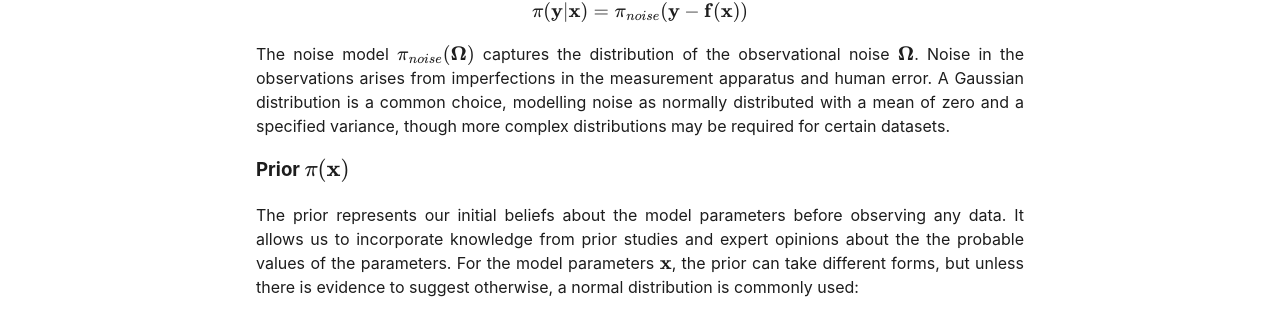
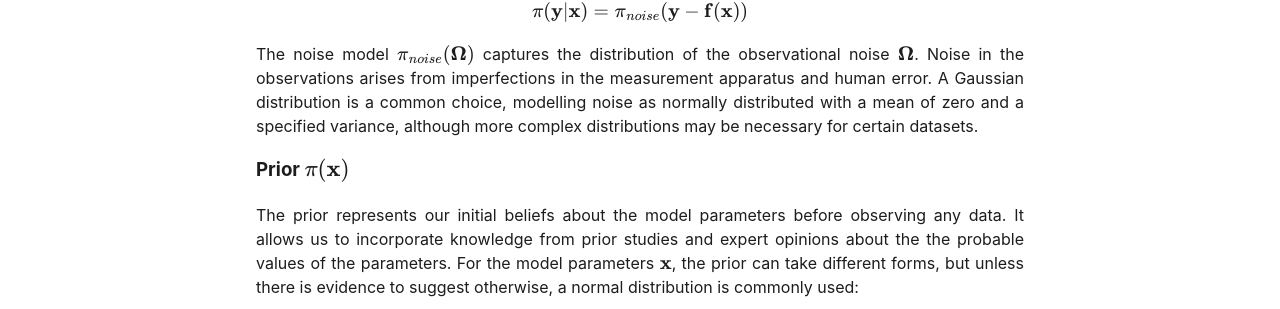
Before and after one commit to mark-hobbs/mark-hobbs.github.io, a Jekyll site: the page built from _posts/2024-12-02-bayesian-inference.md, in a window 1280 px wide and 900 px high, scrolled down 5553 px. Shown: the part 216-525 px from the top of the window. Built offline with Jekyll 4.4.1, drawn with Linux system fonts in a browser that asks for light colours; formulas are drawn with MathJax 3.

Commit message:
General updates

```diff
--- a/_posts/2024-12-02-bayesian-inference.md
+++ b/_posts/2024-12-02-bayesian-inference.md
@@ -119,7 +119,7 @@ $$
 \pi(\textbf{y}|\textbf{x}) = \pi_{noise}(\textbf{y} - \textbf{f}(\textbf{x}))
 $$
 
-The noise model $\pi_{noise}(\mathbf{\Omega})$ captures the distribution of the observational noise $\mathbf{\Omega}$. Noise in the observations arises from imperfections in the measurement apparatus and human error. A Gaussian distribution is a common choice, modelling noise as normally distributed with a mean of zero and a specified variance, though more complex distributions may be required for certain datasets.
+The noise model $\pi_{noise}(\mathbf{\Omega})$ captures the distribution of the observational noise $\mathbf{\Omega}$. Noise in the observations arises from imperfections in the measurement apparatus and human error. A Gaussian distribution is a common choice, modelling noise as normally distributed with a mean of zero and a specified variance, although more complex distributions may be necessary for certain datasets.
 
 <!-- Some experimental devices are capable of directly quantifying this noise model, providing valuable information about its structure and enabling more accurate calibration of the likelihood. -->
 
```
